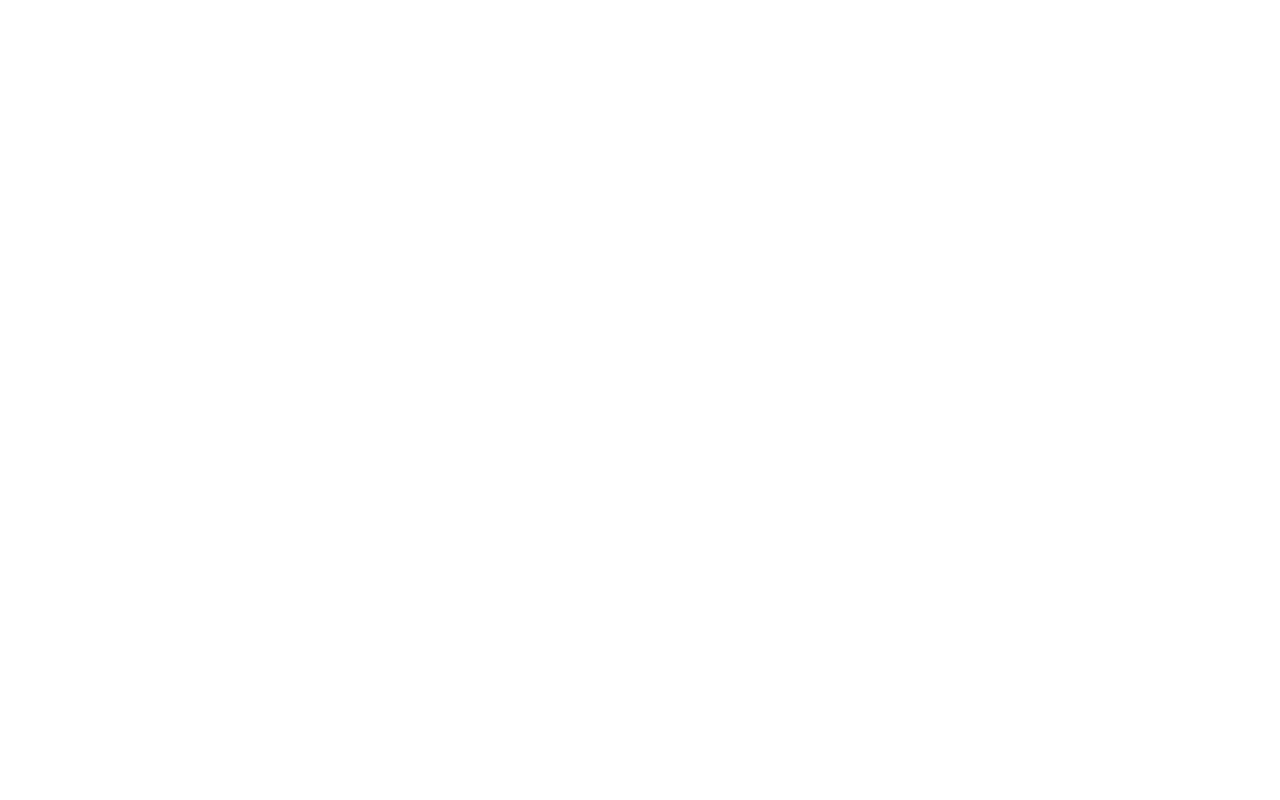
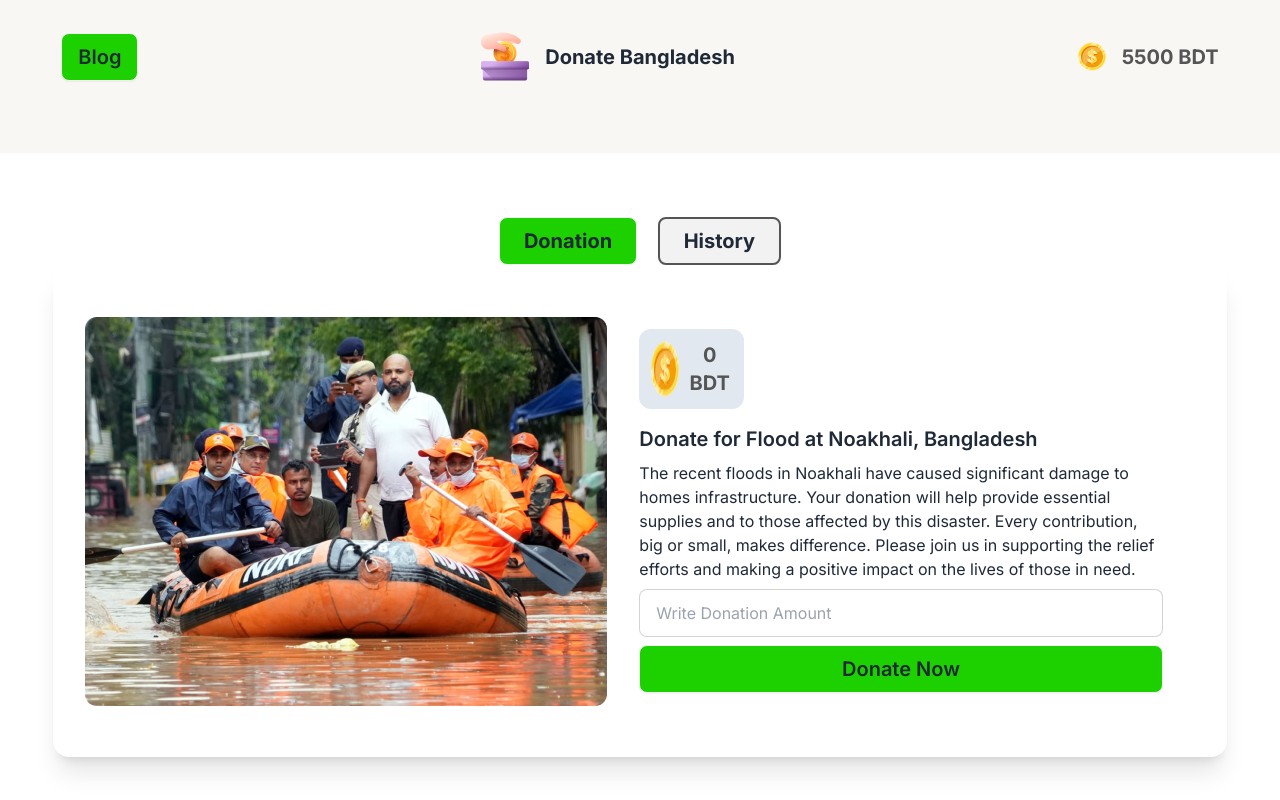
Before and after one commit to NuraidaKashmin/dom-assignment, a plain HTML site: page index.html in a window 1280 px wide. Drawn offline with nearby package versions, Linux system fonts and the light colour scheme.

Commit message:
navbar css done

```diff
--- a/index.html
+++ b/index.html
@@ -13,8 +13,74 @@
     <link
         href="https://fonts.googleapis.com/css2?family=Inter:ital,opsz,wght@0,14..32,100..900;1,14..32,100..900&display=swap"
         rel="stylesheet">
+    <script>
+        tailwind.config = {
+            theme: {
+                extend: {
+                    colors: {
+                        primary: '#1dd100',
+                        secondary: '#555555',
+                    },
+                    fontFamily: {
+                        inter: 'Inter',
+                    },
+                },
+            },
+        }
+    </script>
 </head>
-<body>
+<body class="font-inter">
+    <!-- navbar start -->
+    <nav class="">
+        <div class="bg-[#f9f7f3] pt-6 pb-16">
+            <div class="navbar justify-between w-11/12 mx-auto">
+                <a class="btn bg-primary text-xl">Blog</a>
+                <div class="space-x-4">
+                    <img src="./assets/logo.png" alt="logo">
+                    <h1 class="text-xl font-bold">Donate Bangladesh</h1>
+                </div>
+                <div class="space-x-4">
+                    <img src="./assets/coin.png" alt="coin">
+                    <p class="text-xl font-bold text-secondary">5500 BDT</p>
+                </div>
+            </div>
+        </div>
+        <div class="w-11/12 mx-auto text-center space-x-4 mt-16">
+            <button class="btn bg-primary">
+                <p class="p-2 font-bold text-xl">Donation</p>
+            </button>
+            <button class="btn border-2 border-secondary">
+                <p class="p-2 font-bold text-xl">History</p>
+            </button>
+        </div>
+    </nav>
+    <!-- navbar end -->
+    <main class="w-11/12 mx-auto">
+        <!-- card-1 -->
+        <section>
+            <div class="card lg:card-side bg-base-100 shadow-xl p-8">
+                <figure>
+                  <img
+                    src="./assets/noakhali.png"
+                    alt="noakhali" />
+                </figure>
+                <div class="card-body flex-1">
+                    <div class="flex bg-slate-200 space-x-2 w-1/2 xl:w-1/5 p-3 text-center rounded-xl mb-2">
+                        <img src="./assets/coin.png" alt="coin">
+                        <p class="text-xl text-secondary font-bold">0 BDT</p>
+                    </div>
+                    <h2 class="card-title">Donate for Flood at Noakhali, Bangladesh</h2>
+                    <p> The recent floods in Noakhali have caused significant damage to homes  infrastructure. Your donation will help provide essential supplies and  to those affected by this disaster. Every contribution, big or small, makes  difference. Please join us in supporting the relief efforts and making a positive impact on the lives of those in need.</p>
+                    <div>
+                        <input type="text" placeholder="Write Donation Amount" class="input input-bordered w-full" />
+                    </div>
+                    <div class="card-actions">
+                        <button class="btn w-full bg-primary text-xl">Donate Now</button>
+                    </div>
+                </div>
+            </div>
+        </section>
+    </main>
 
 
 
```
